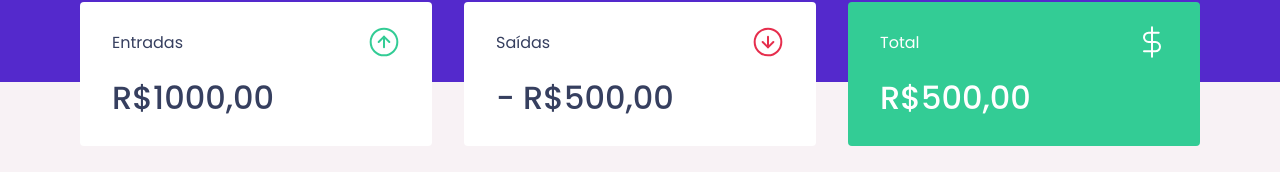
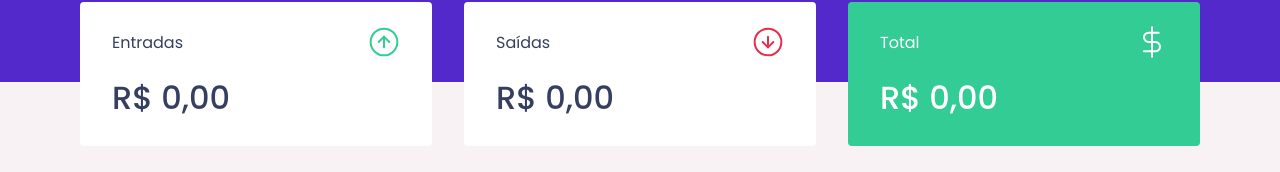
Before and after one commit to viniciusdev-br/devmoney, a React (Create React App) app: page / in a window 1280 px wide. Shown: the part 190-362 px from the top of the page. Built offline with nearby package versions, Linux system fonts and the light colour scheme; no server answers; what miragejs would draw is missing.

Commit message:
Dados inesridos ao summary

```diff
--- a/src/components/NewTransactionModal/index.tsx
+++ b/src/components/NewTransactionModal/index.tsx
@@ -32,6 +32,7 @@
         setAmount(0);
         setCategory('');
         setType('deposit');
+
         onRequestClose();
     }
 
--- a/src/components/Summary/Index.tsx
+++ b/src/components/Summary/Index.tsx
@@ -7,7 +7,30 @@
 
 export function Summary(){
     const {transactions} = useContext(TransactionsContext)
-    console.log(transactions)
+
+    /* const totalDeposits = transactions.reduce((acc, transaction) => {
+        if (transaction.type == 'deposit'){
+            return acc + transaction.amount;
+        }
+        return acc;
+    }, 0) */
+
+    const summary = transactions.reduce((acc, transaction) => {
+        if (transaction.type == 'deposit') {
+            acc.deposits += transaction.amount;
+            acc.total += transaction.amount;
+        } else {
+            acc.withsdraws += transaction.amount;
+            acc.total -= transaction.amount;
+        }
+
+        return acc;
+    }, {
+        deposits: 0,
+        withsdraws: 0,
+        total: 0,
+    })
+
     return (
         <Container>
             <div>
@@ -15,21 +38,42 @@
                     <p>Entradas</p>
                     <img src={incomeImg} alt="Entradas" />
                 </header>
-                <strong>R$1000,00</strong>
+                <strong>
+                    {
+                        new Intl.NumberFormat('pt-BR', {
+                            style: 'currency',
+                            currency: 'BRL'
+                        }).format(summary.deposits)
+                    }
+                </strong>
             </div>
             <div>
                 <header>
                     <p>Saídas</p>
                     <img src={outImg} alt="Saídas" />
                 </header>
-                <strong>- R$500,00</strong>
+                <strong>
+                    {
+                        new Intl.NumberFormat('pt-BR', {
+                            style: 'currency',
+                            currency: 'BRL'
+                        }).format(summary.withsdraws)
+                    }
+                </strong>
             </div>
             <div className="highlight-background">
                 <header>
                     <p>Total</p>
                     <img src={totalImg} alt="Total" />
                 </header>
-                <strong>R$500,00</strong>
+                <strong>
+                    {
+                        new Intl.NumberFormat('pt-BR', {
+                            style: 'currency',
+                            currency: 'BRL'
+                        }).format(summary.total)
+                    }
+                </strong>
             </div>
         </Container>
     );
```
